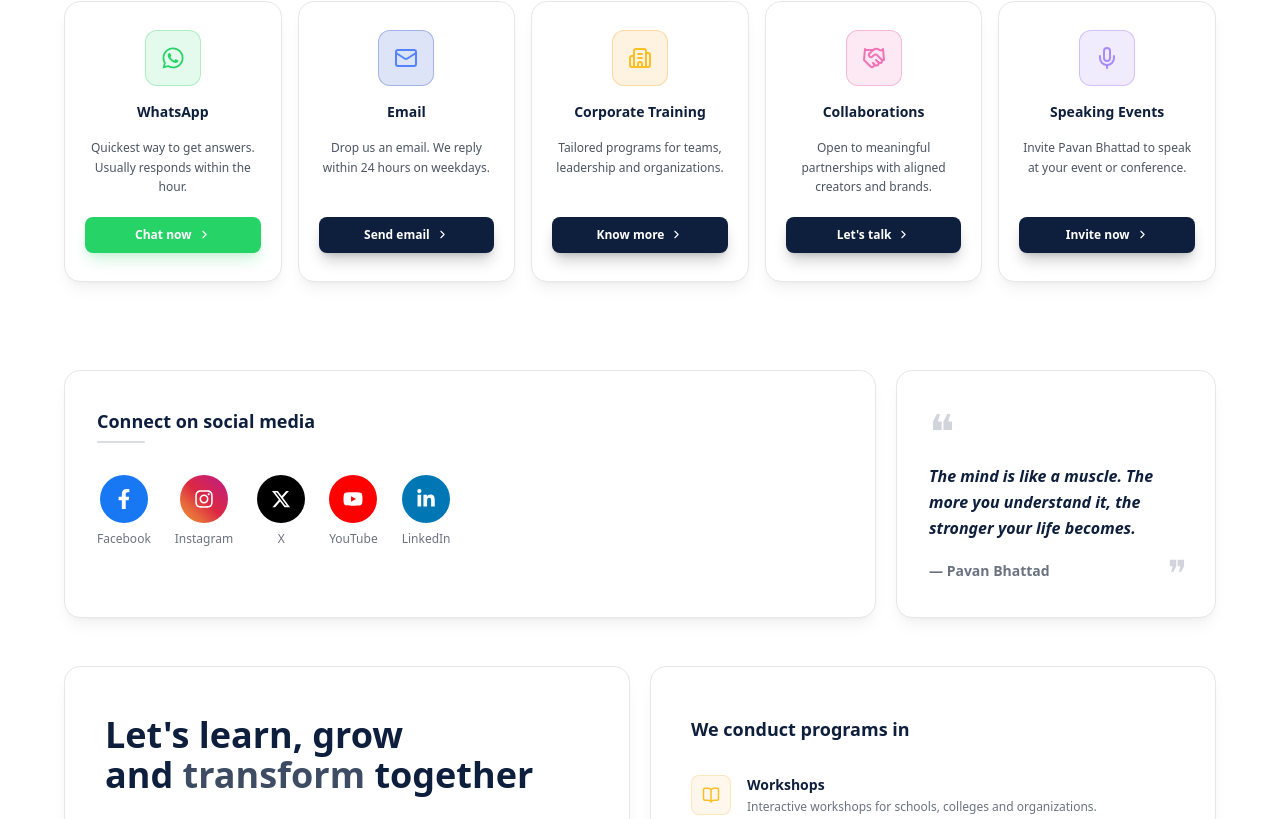
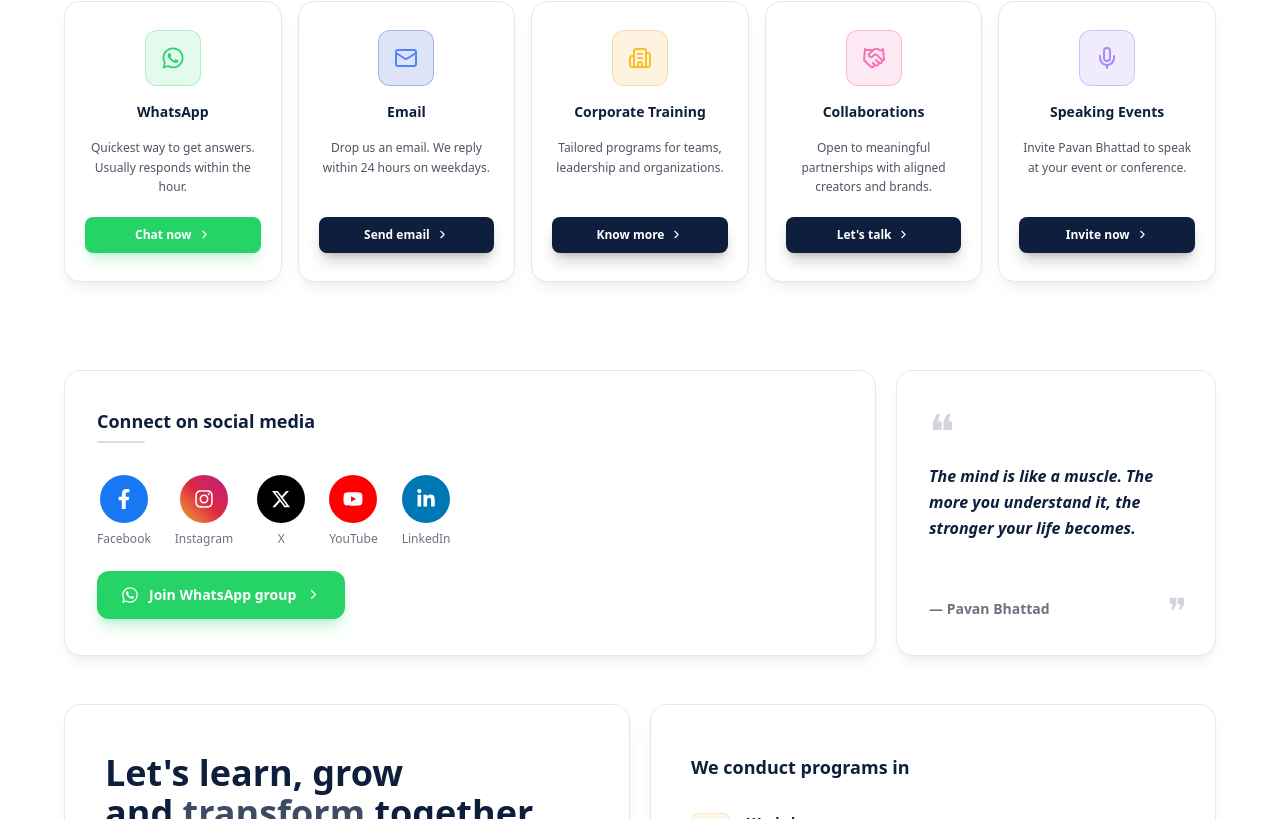
Before and after one commit to genieMediaSoftwares/Knowledge-Karma, a React (Vite) app in the folder Frontend/: page /contact in a window 1280 px wide. Shown: the part 963-1782 px from the top of the page. Built offline with nearby package versions, Linux system fonts and the light colour scheme.

Commit message:
Updated alignments

```diff
--- a/Frontend/src/Pages/Contact.jsx
+++ b/Frontend/src/Pages/Contact.jsx
@@ -242,7 +242,7 @@ const Contact = () => {
                 rel="noopener noreferrer"
                 className="inline-flex items-center gap-2 px-5 py-2.5 rounded-full text-white text-sm font-semibold hover:-translate-y-0.5 transition-all bg-whatsapp hover:bg-[#1ebd5b]"
               >
-                <FaWhatsapp size={16} /> WhatsApp · +91 96650 22037
+                <FaWhatsapp size={16} /> WhatsApp  +91 9665022037
               </a>
               <a
                 href={`mailto:${EMAIL}`}
@@ -270,8 +270,8 @@ const Contact = () => {
                   key={tab}
                   onClick={() => setActiveTab(tab)}
                   className={`px-3.5 py-1.5 rounded-full text-xs font-semibold border transition-all ${activeTab === tab
-                      ? "text-white"
-                      : "text-gray-500 hover:text-black"
+                    ? "text-white"
+                    : "text-gray-500 hover:text-black"
                     }`}
                   style={
                     activeTab === tab
@@ -371,8 +371,8 @@ const Contact = () => {
                     target="_blank"
                     rel="noopener noreferrer"
                     className={`inline-flex items-center justify-center gap-1.5 w-full px-4 py-2.5 rounded-lg text-white text-xs font-heading font-bold transition-all duration-200 mt-1 hover:-translate-y-0.5 ${isWhatsApp
-                        ? "bg-whatsapp hover:bg-[#1ebd5b] shadow-lg shadow-whatsapp/20"
-                        : "bg-[#0D1F3C] hover:bg-black shadow-lg shadow-black/20"
+                      ? "bg-whatsapp hover:bg-[#1ebd5b] shadow-lg shadow-whatsapp/20"
+                      : "bg-[#0D1F3C] hover:bg-black shadow-lg shadow-black/20"
                       }`}
                   >
                     {btnLabel} <ChevronRight size={13} />
@@ -413,6 +413,15 @@ const Contact = () => {
                 </a>
               ))}
             </div>
+            <br />
+            <a
+              href={`https://wa.me/${WHATSAPP_NUMBER}`}
+              target="_blank"
+              rel="noopener noreferrer"
+              className="inline-flex items-center gap-2.5 px-6 py-3.5 rounded-xl text-white text-sm font-heading font-bold transition-all duration-200 bg-whatsapp hover:bg-[#1ebd5b] shadow-lg shadow-whatsapp/25 hover:-translate-y-0.5 w-fit"
+            >
+              <FaWhatsapp size={18} /> Join WhatsApp group <ChevronRight size={15} />
+            </a>
           </div>
 
           {/* Quote card */}
```
